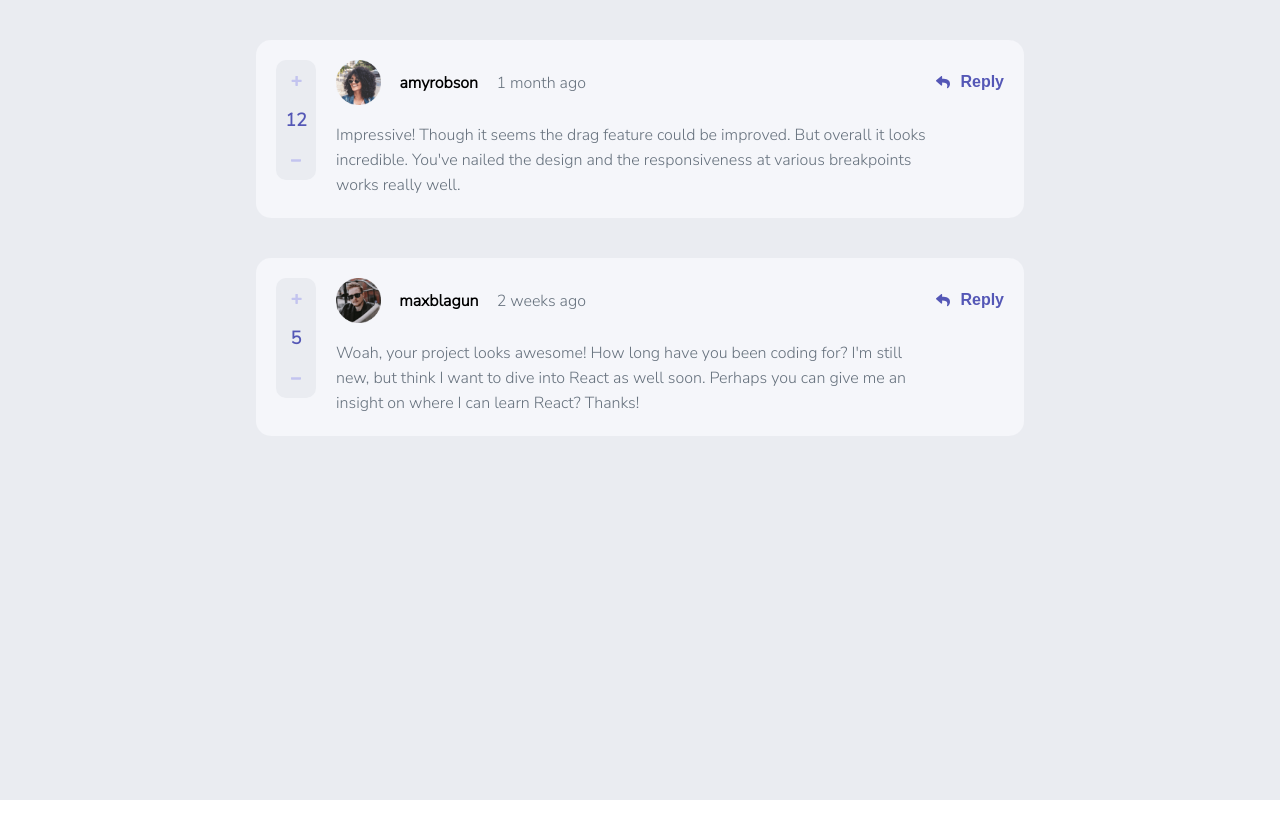
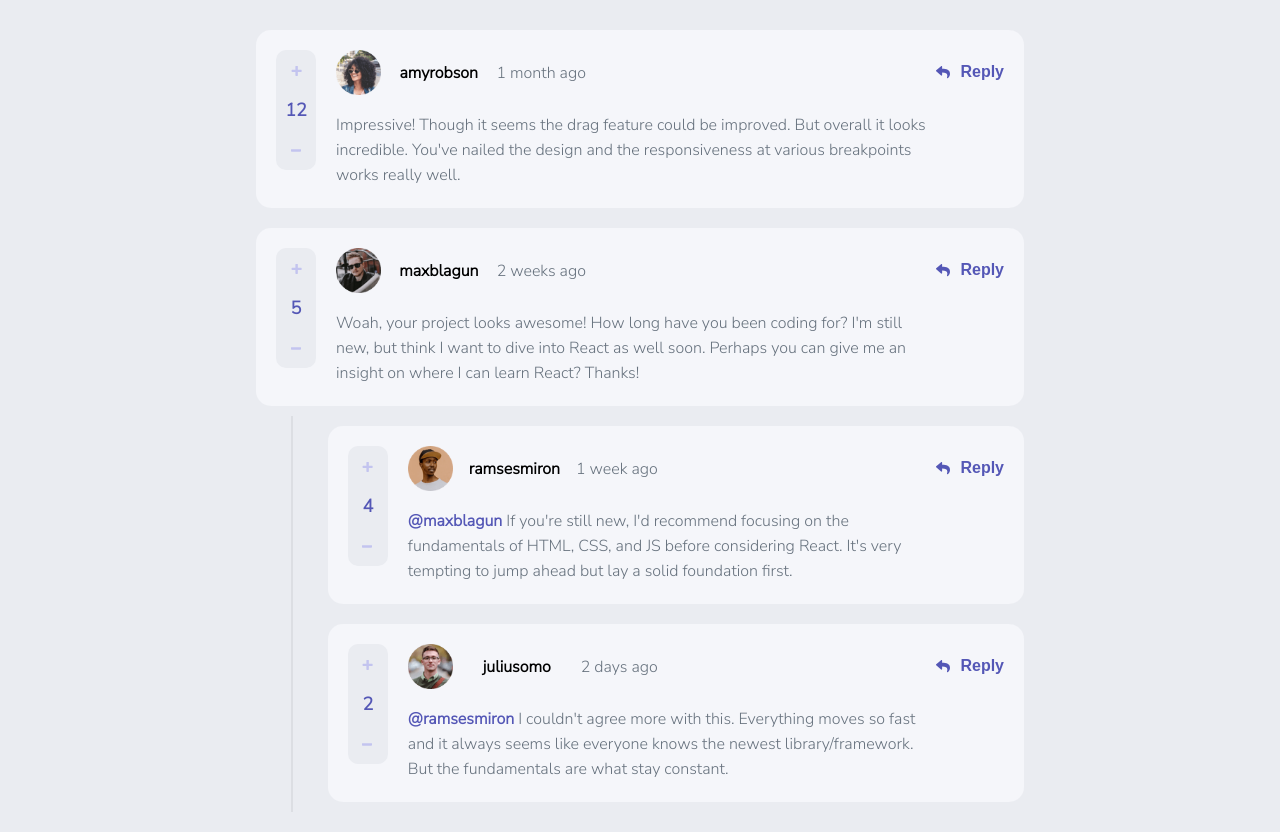
Before and after one commit to Hichahy/interactive-comments, a React (Create React App) app: page / in a window 1280 px wide. Before the commit the page ends 800 px from the top, so only its background shows below. Built offline with nearby package versions, Linux system fonts and the light colour scheme.

Commit message:
feat: reply comments style

```diff
--- a/src/components/userComments/UserComments.js
+++ b/src/components/userComments/UserComments.js
@@ -7,7 +7,7 @@ const CommentDiv = styled.div`
   max-width: 48rem;
   border-radius: 15px;
   display: flex;
-  margin: 20px 0;
+  margin: 10px 0;
   flex-direction: row;
   flex-wrap: wrap;
   justify-content: space-between;
@@ -18,6 +18,7 @@ const CommentDiv = styled.div`
     flex-wrap: nowrap;
     padding: 20px;
   }
+  ${(props) => props.reply && "width: 100%"}
 `;
 
 const HeaderComment = styled.header`
@@ -55,6 +56,10 @@ const CommentContent = styled.p`
   color: hsl(211, 10%, 45%);
   line-height: 25px;
   margin-bottom: 25px;
+  span {
+    color: hsl(238, 40%, 52%);
+    font-weight: 700;
+  }
   @media (min-width: 515px) {
     margin-bottom: 0;
   }
@@ -134,9 +139,26 @@ const ButtonReply = styled.button`
   }
 `;
 
+const LineReply = styled.div`
+  width: 2px;
+  background-color: hsl(0deg 0% 0% / 6%);
+  margin: 0 17px 0 0;
+  @media (min-width: 1000px) {
+    margin: 0 35px 0 35px;
+  }
+`;
+
+const ReplyBox = styled.div`
+  display: flex;
+  alignitems: center;
+  flexdirection: column;
+  max-width: 48rem;
+`;
+
 const UserComments = () => {
   return data.comments.map((i) => (
-    <CommentDiv key={i.id}>
+    <div key={i.id}>
+      <CommentDiv>
         <div>
           <HeaderComment>
             <HeaderUser>
@@ -165,14 +187,70 @@ const UserComments = () => {
         </ButtonRateDiv>
         <ButtonReply>
           <svg width="14" height="13" xmlns="http://www.w3.org/2000/svg">
-          <path
-            d="M.227 4.316 5.04.16a.657.657 0 0 1 1.085.497v2.189c4.392.05 7.875.93 7.875 5.093 0 1.68-1.082 3.344-2.279 4.214-.373.272-.905-.07-.767-.51 1.24-3.964-.588-5.017-4.829-5.078v2.404c0 .566-.664.86-1.085.496L.227 5.31a.657.657 0 0 1 0-.993Z"
-            // fill="#5357B6"
-          />
+            <path d="M.227 4.316 5.04.16a.657.657 0 0 1 1.085.497v2.189c4.392.05 7.875.93 7.875 5.093 0 1.68-1.082 3.344-2.279 4.214-.373.272-.905-.07-.767-.51 1.24-3.964-.588-5.017-4.829-5.078v2.404c0 .566-.664.86-1.085.496L.227 5.31a.657.657 0 0 1 0-.993Z" />
           </svg>
           Reply
         </ButtonReply>
       </CommentDiv>
+      {i.replies.length > 0
+        ? i.replies.map((r) => (
+            <ReplyBox key={r.id}>
+              <div style={{ display: "flex" }}>
+                <LineReply />
+                <CommentDiv reply={true}>
+                  <div>
+                    <HeaderComment>
+                      <HeaderUser>
+                        <Avatar src={r.user.image.png}></Avatar>
+                        <UserName>{r.user.username}</UserName>
+                        <DateComment>{r.createdAt}</DateComment>
+                      </HeaderUser>
+                    </HeaderComment>
+                    <div>
+                      <CommentContent>
+                        <span>@{r.replyingTo} </span>
+                        {r.content}
+                      </CommentContent>
+                    </div>
+                  </div>
+
+                  <ButtonRateDiv>
+                    <ButtonRate radiusLeft={true}>
+                      <svg
+                        width="11"
+                        height="11"
+                        xmlns="http://www.w3.org/2000/svg"
+                      >
+                        <path d="M6.33 10.896c.137 0 .255-.05.354-.149.1-.1.149-.217.149-.354V7.004h3.315c.136 0 .254-.05.354-.149.099-.1.148-.217.148-.354V5.272a.483.483 0 0 0-.148-.354.483.483 0 0 0-.354-.149H6.833V1.4a.483.483 0 0 0-.149-.354.483.483 0 0 0-.354-.149H4.915a.483.483 0 0 0-.354.149c-.1.1-.149.217-.149.354v3.37H1.08a.483.483 0 0 0-.354.15c-.1.099-.149.217-.149.353v1.23c0 .136.05.254.149.353.1.1.217.149.354.149h3.333v3.39c0 .136.05.254.15.353.098.1.216.149.353.149H6.33Z" />
+                      </svg>
+                    </ButtonRate>
+                    <ScoreInButton>{r.score}</ScoreInButton>
+                    <ButtonRate radiusLeft={false}>
+                      <svg
+                        width="11"
+                        height="3"
+                        xmlns="http://www.w3.org/2000/svg"
+                      >
+                        <path d="M9.256 2.66c.204 0 .38-.056.53-.167.148-.11.222-.243.222-.396V.722c0-.152-.074-.284-.223-.395a.859.859 0 0 0-.53-.167H.76a.859.859 0 0 0-.53.167C.083.437.009.57.009.722v1.375c0 .153.074.285.223.396a.859.859 0 0 0 .53.167h8.495Z" />
+                      </svg>
+                    </ButtonRate>
+                  </ButtonRateDiv>
+                  <ButtonReply>
+                    <svg
+                      width="14"
+                      height="13"
+                      xmlns="http://www.w3.org/2000/svg"
+                    >
+                      <path d="M.227 4.316 5.04.16a.657.657 0 0 1 1.085.497v2.189c4.392.05 7.875.93 7.875 5.093 0 1.68-1.082 3.344-2.279 4.214-.373.272-.905-.07-.767-.51 1.24-3.964-.588-5.017-4.829-5.078v2.404c0 .566-.664.86-1.085.496L.227 5.31a.657.657 0 0 1 0-.993Z" />
+                    </svg>
+                    Reply
+                  </ButtonReply>
+                </CommentDiv>
+              </div>
+            </ReplyBox>
+          ))
+        : null}
+    </div>
   ));
 };
 
```
Lines whose indentation alone changed are shown as unchanged.
